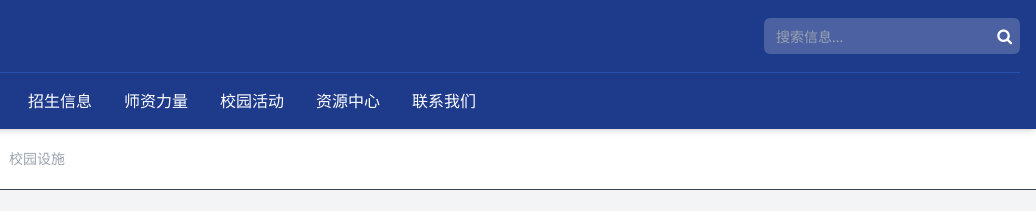
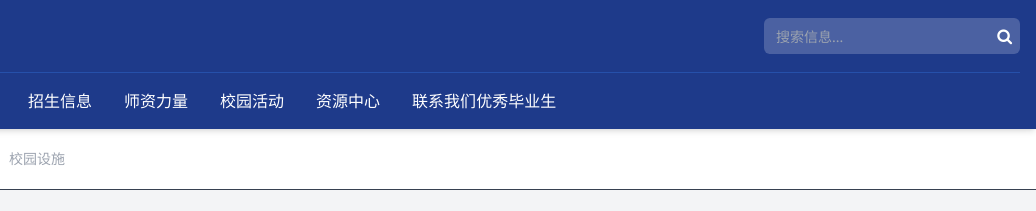
Before and after one commit to Ricardo-zhi/cong, a plain HTML site: page campus-facilities.html in a window 1280 px wide. Shown: the top 211 px of the page, 244-1280 px from the left. Drawn offline with nearby package versions, Linux system fonts and the light colour scheme.

Commit message:
Add link to '优秀毕业生' in navigationyouxiu

```diff
--- a/campus-facilities.html
+++ b/campus-facilities.html
@@ -138,6 +138,9 @@
                     </li>
                     <li>
                         <a href="contact.html" class="nav-link text-white hover:text-primary-lighter transition-colors block py-1">联系我们</a>
+                    </li>
+                        <li>
+                        <a href="index.html" class="nav-link text-white hover:text-primary-lighter transition-colors block py-1">优秀毕业生</a>
                     </li>
                 </ul>
             </nav>
```
